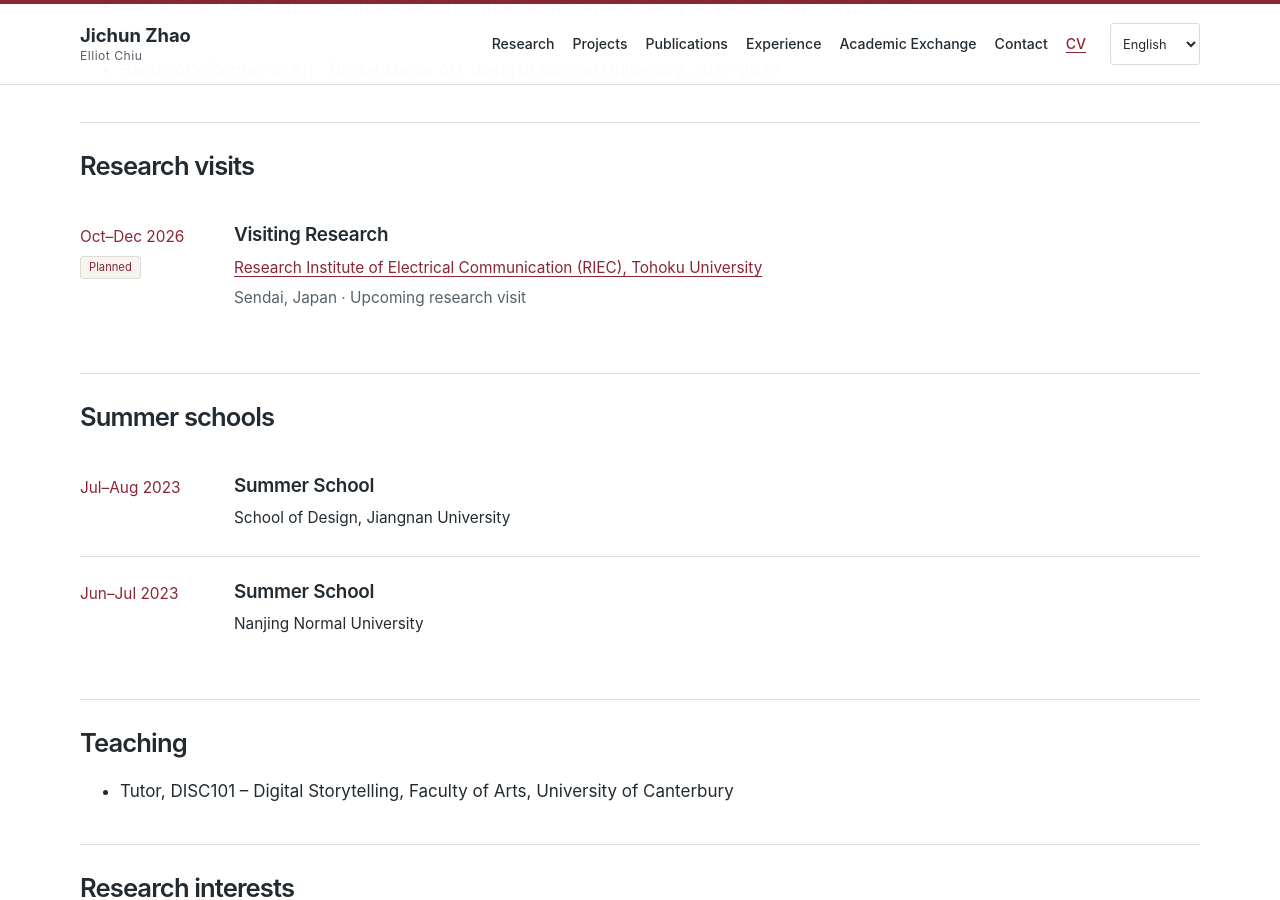
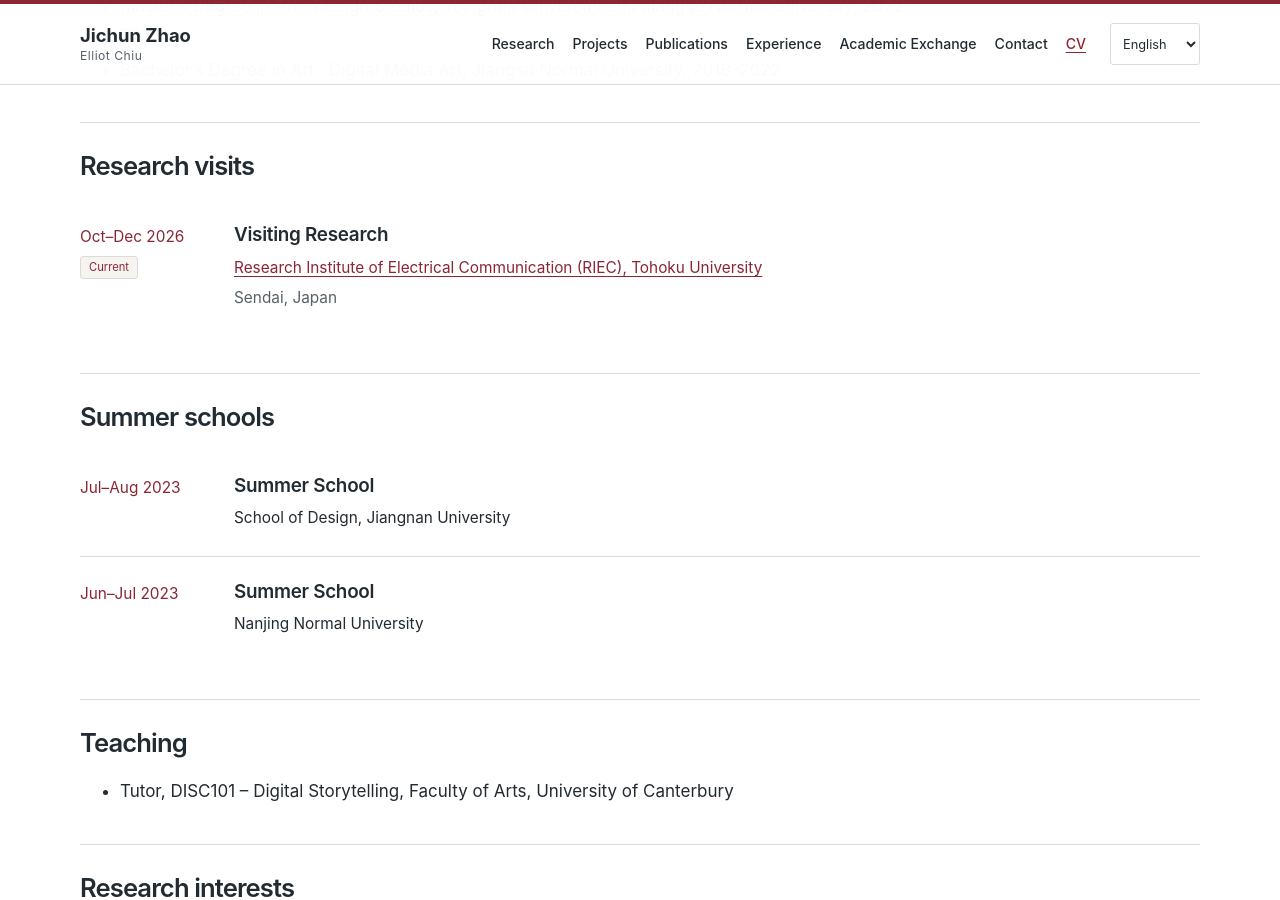
Before and after one commit to Elliot1540/ElliotChiu.github.io, a Jekyll site: the page built from _pages/cv.md, in a window 1280 px wide and 900 px high, scrolled down 1004 px. Built offline with Jekyll 4.4.1, drawn with Linux system fonts in a browser that asks for light colours.

Commit message:
fix(cv): reflect ongoing RIEC visit

```diff
--- a/_pages/cv.md
+++ b/_pages/cv.md
@@ -31,7 +31,7 @@ Education
 
 Research visits
 ------
-<div class="timeline"><article class="planned"><p class="period">Oct–Dec 2026 <span class="status-tag">Planned</span></p><div><h3>Visiting Research</h3><p><a href="https://www.riec.tohoku.ac.jp/en/">Research Institute of Electrical Communication (RIEC), Tohoku University</a></p><p class="muted">Sendai, Japan · Upcoming research visit</p></div></article></div>
+<div class="timeline"><article><p class="period">Oct–Dec 2026 <span class="status-tag">Current</span></p><div><h3>Visiting Research</h3><p><a href="https://www.riec.tohoku.ac.jp/en/">Research Institute of Electrical Communication (RIEC), Tohoku University</a></p><p class="muted">Sendai, Japan</p></div></article></div>
 
 Summer schools
 ------
```
